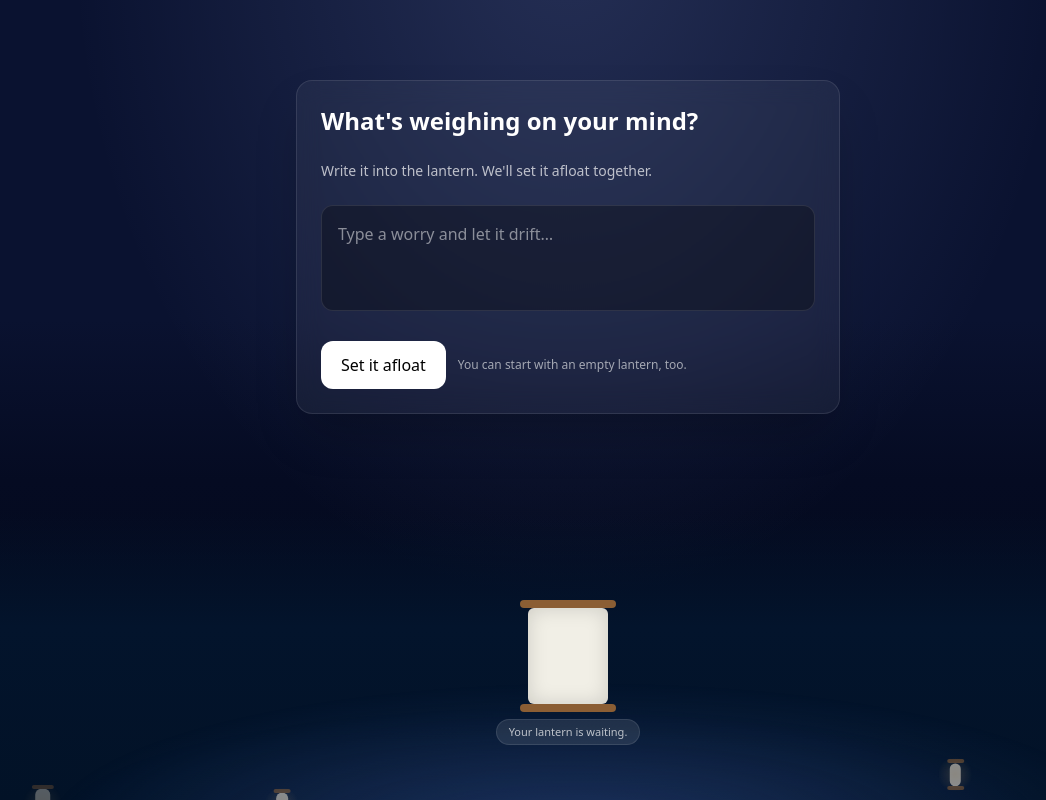
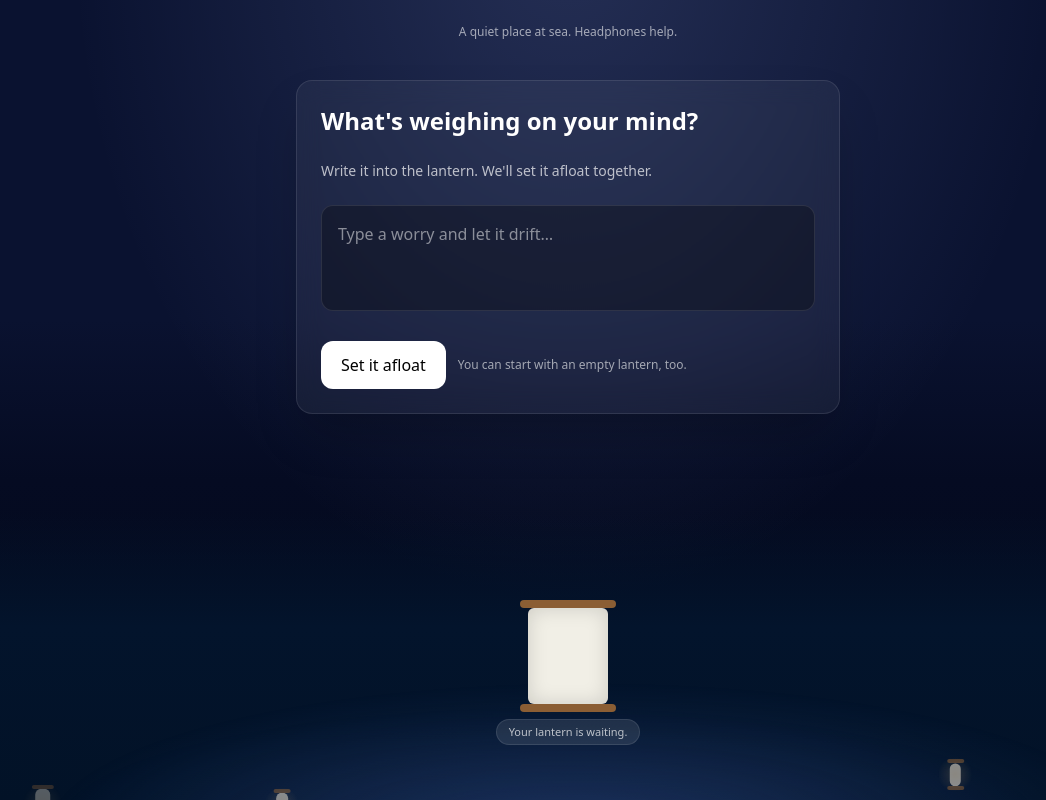
Before and after one commit to htjworld/drift-lanterns, a React (Vite) app: page / in a window 1280 px wide. Shown: the whole page, without its empty margins (72-1118 px from the left). Built offline with nearby package versions, Linux system fonts and the light colour scheme.

Commit message:
(fix) 상단 헤드라인 문구 복원

```diff
--- a/src/DriftLanternsApp.tsx
+++ b/src/DriftLanternsApp.tsx
@@ -142,6 +142,11 @@ export default function DriftLanternsApp() {
         duration={LAUNCH_DURATION}
         withBoat={SHOW_BOAT}
       />
+      {!started && (
+        <div className="pointer-events-none absolute left-1/2 top-6 z-20 -translate-x-1/2 text-center text-xs text-white/60">
+          A quiet place at sea. Headphones help.
+        </div>
+      )}
     </div>
   );
 }
```
